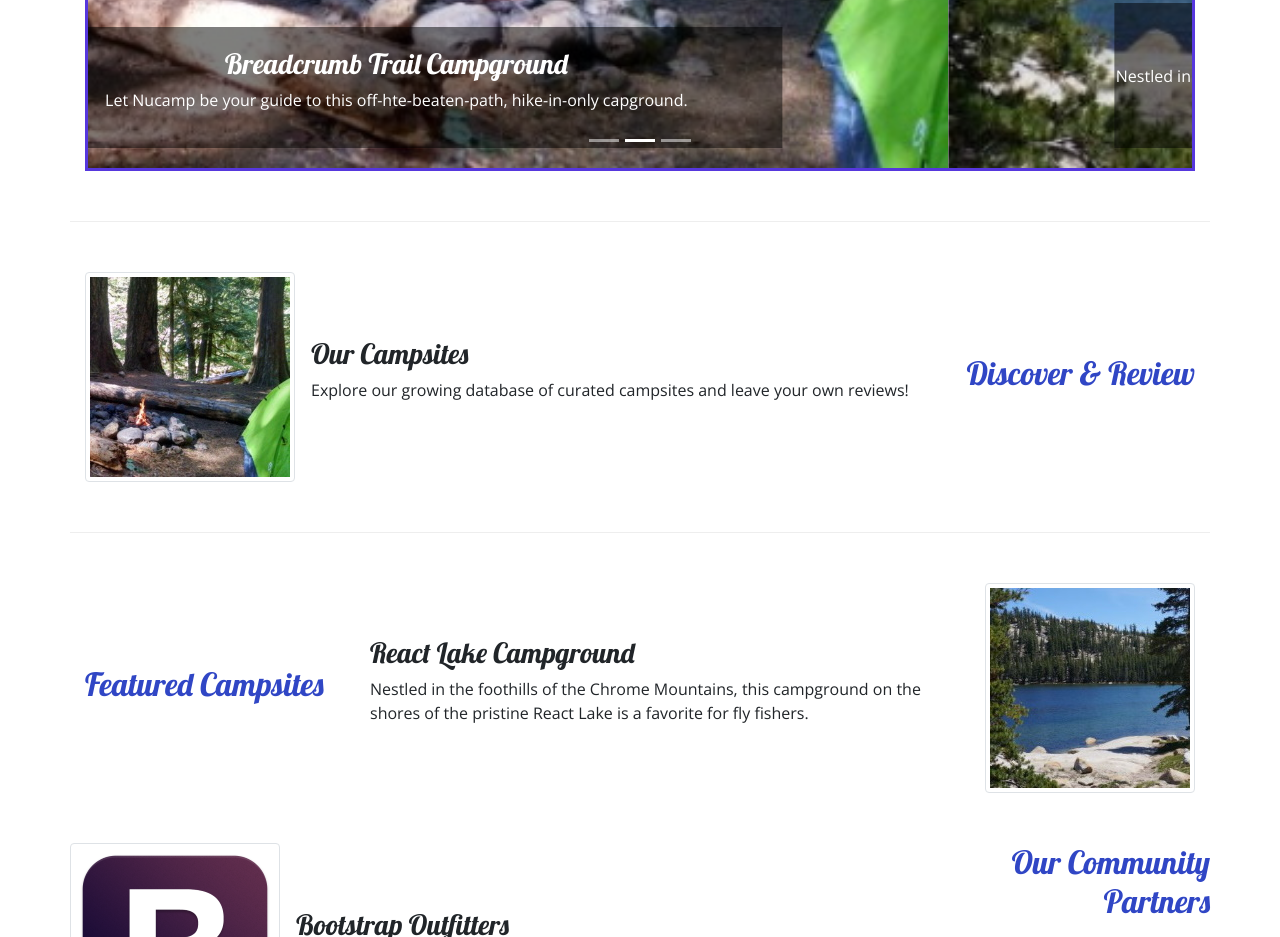
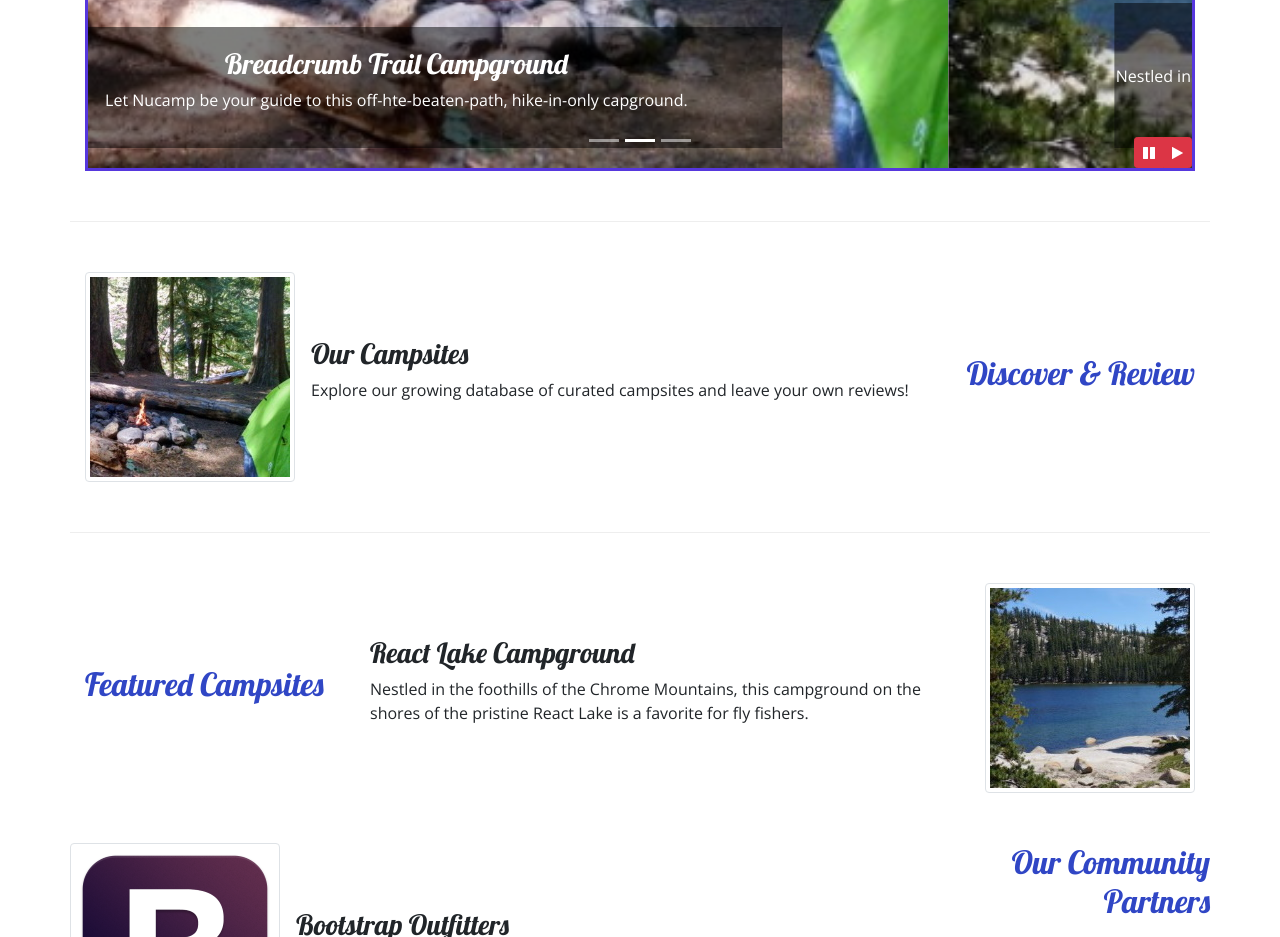
Before and after one commit to hayuni3/git-test, a website: page index.html in a window 1280 px wide. Shown: the part 767-1704 px from the top of the page. Drawn offline with nearby package versions, Linux system fonts and the light colour scheme.

Commit message:
Bootstrap and jquery part1

```diff
--- a/css/styles.css
+++ b/css/styles.css
@@ -36,3 +36,9 @@ header h2 {
 .carousel {
     border: solid #5637DD;
 }
+
+#carouselButton{
+    position: absolute;
+    right: 0;
+    bottom: 0;
+}
--- a/index.html
+++ b/index.html
@@ -36,7 +36,8 @@
                     <h2>a better way to camp</h2>
                 </div>
                 <div class="col-md-4 col-xl-2">
-                    <button type="submit" data-toggle="modal" data-target="#reserveModal" class="btn btn-info btn-lg mt-4">Reserve
+                    <button type="submit" data-toggle="modal" data-target="#reserveModal"
+                        class="btn btn-info btn-lg mt-4">Reserve
                         Campsite</button></a>
                 </div>
             </div>
@@ -80,10 +81,12 @@
                                         </div>
                                     </div>
                                     <div class="form-group row">
-                                        <label for="camptype" class="col-xs-12 col-sm-6 col-form-label">Campsite Type</label>
+                                        <label for="camptype" class="col-xs-12 col-sm-6 col-form-label">Campsite
+                                            Type</label>
                                         <div class="col btn-group btn-group-toggle" data-toggle="buttons">
                                             <label class="btn btn-success active">
-                                                <input type="radio" name="siteType" id="siteTent" value="tent" checked> Tent
+                                                <input type="radio" name="siteType" id="siteTent" value="tent" checked>
+                                                Tent
                                             </label>
                                             <label class="btn btn-primary">
                                                 <input type="radio" name="siteType" id="siteTent" value="tent"> RV
@@ -97,7 +100,8 @@
 
                             <div class="form-group row">
                                 <div class="col text-left">
-                                    <button type="button" class="btn btn-secondary btn-md ml-auto" data-dismiss="modal">Cancel</button>
+                                    <button type="button" class="btn btn-secondary btn-md ml-auto"
+                                        data-dismiss="modal">Cancel</button>
                                     <button type="submit" class="btn btn-primary btn-md ml-1">Search</button>
                                 </div>
                             </div>
@@ -150,11 +154,13 @@
                             <div class="form-row">
                                 <div class="form-group col-12">
                                     <label class="sr-only" for="loginEmail">Email address</label>
-                                    <input type="email" class="form-control form-control-sm" id="loginEmail" placeholder="Enter email">
+                                    <input type="email" class="form-control form-control-sm" id="loginEmail"
+                                        placeholder="Enter email">
                                 </div>
                                 <div class="form-group col-12">
                                     <label class="sr-only" for="loginPassword">Password</label>
-                                    <input type="password" class="form-control form-control-sm" id="loginPassword" placeholder="Password">
+                                    <input type="password" class="form-control form-control-sm" id="loginPassword"
+                                        placeholder="Password">
                                 </div>
                                 <div class="col">
                                     <div class="form-check">
@@ -165,7 +171,8 @@
                                 </div>
                             </div>
                             <div class="form-row">
-                                <button type="button" class="btn btn-secondary btn-sm ml-auto" data-dismiss="modal">Cancel</button>
+                                <button type="button" class="btn btn-secondary btn-sm ml-auto"
+                                    data-dismiss="modal">Cancel</button>
                                 <button type="submit" class="btn btn-primary btn-sm ml-1">Sign in</button>
                             </div>
                         </form>
@@ -180,30 +187,33 @@
             <div class="col-md-12 mx-auto">
                 <div id="homeCarousel" class="carousel slide" data-ride="carousel">
                     <ol class="carousel-indicators">
-              <li data-target="#homeCarousel" data-slide-to="0"class="active"></li>
+                        <li data-target="#homeCarousel" data-slide-to="0" class="active"></li>
                         <li data-target="#homeCarousel" data-slide-to="1"></li>
                         <li data-target="#homeCarousel" data-slide-to="2"></li>
                     </ol>
                     <div class="carousel-inner">
                         <div class="carousel-item active">
-                <img class="d-block w-100" src="img/breadcrumb-trail.jpg" alt="Bread Trail Campground"/>
+                            <img class="d-block w-100" src="img/breadcrumb-trail.jpg" alt="Bread Trail Campground" />
                             <div class="carousel-caption">
                                 <h3>Breadcrumb Trail Campground</h3>
-                  <p class="d-none d-sm-block">Let Nucamp be your guide to this off-hte-beaten-path, hike-in-only capground.</p>
+                                <p class="d-none d-sm-block">Let Nucamp be your guide to this off-hte-beaten-path,
+                                    hike-in-only capground.</p>
                             </div>
                         </div>
                         <div class="carousel-item">
-                <img class="d-block w-100" src="img/react-lake.jpg" alt="React Lake Campground"/>
+                            <img class="d-block w-100" src="img/react-lake.jpg" alt="React Lake Campground" />
                             <dic class="carousel-caption">
                                 <h3>React Lake Campground</h3>
-                  <p class="d-none d-sm-block">Nestled in the foothills of the Chrome Mountains, this campground on the shores of pristine React Lake is a favorite for fly fishers.</p>
+                                <p class="d-none d-sm-block">Nestled in the foothills of the Chrome Mountains, this
+                                    campground on the shores of pristine React Lake is a favorite for fly fishers.</p>
                             </dic>
                         </div>
                         <div class="carousel-item">
-                <img class="d-block w-100" src="img/chrome-river.jpg" alt="Chrome River Campground"/>
+                            <img class="d-block w-100" src="img/chrome-river.jpg" alt="Chrome River Campground" />
                             <div class="carousel-caption">
                                 <h3>Chrome River Campground</h3>
-                  <p class="d-none d-sm-block">Spend a few sunny days and starry nights a canopy of old-growth first at this enchanting spot by the Chrome River.</p>
+                                <p class="d-none d-sm-block">Spend a few sunny days and starry nights a canopy of
+                                    old-growth first at this enchanting spot by the Chrome River.</p>
                             </div>
                         </div>
                     </div>
@@ -215,6 +225,14 @@
                         <span class="carousel-control-next-icon"></span>
                         <span class="sr-only">Next</span>
                     </a>
+                    <div class="btn-group" id="carouselButton">
+                        <button class="btn btn-danger btn-sm" id="carouselPause">
+                            <i class="fa fa-pause"></i>
+                        </button>
+                        <button class="btn btn-danger btn-sm" id="carouselPlay">
+                            <i class="fa fa-play"></i>
+                        </button>
+                    </div>
                 </div>
             </div>
         </div>
@@ -362,7 +380,17 @@
     <script src="node_modules/popper.js/dist/umd/popper.min.js"></script>
     <script src="node_modules/bootstrap/dist/js/bootstrap.min.js"></script>
 
-
+    <script>
+        $(function() {
+            $(".carousel").carousel( { interval: 2000 } );
+            $("#carouselPause").click(function(){
+                $(".carousel").carousel("pause");
+            });
+            $("#carouselPlay").click(function(){
+                $(".carousel").carousel("cycle");
+            });
+        });
+    </script>
 </body>
 
 </html>
```
Lines whose indentation alone changed are shown as unchanged.
